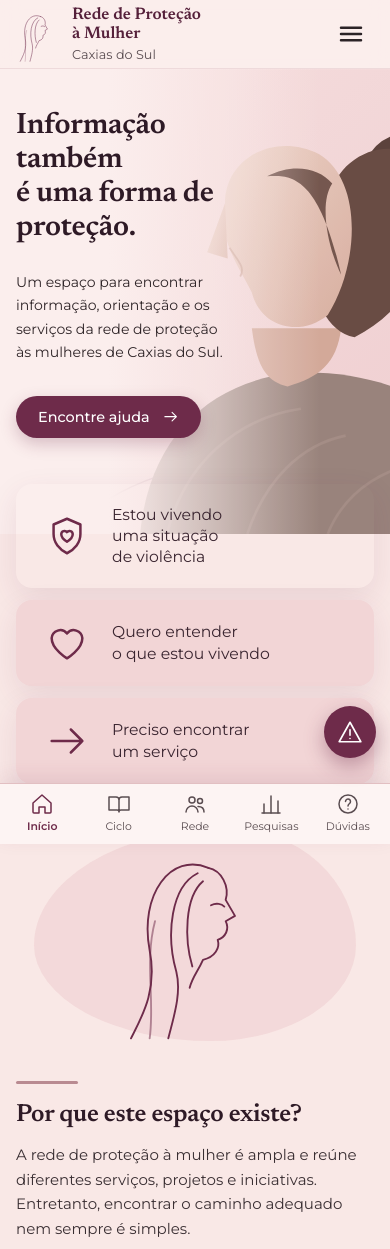
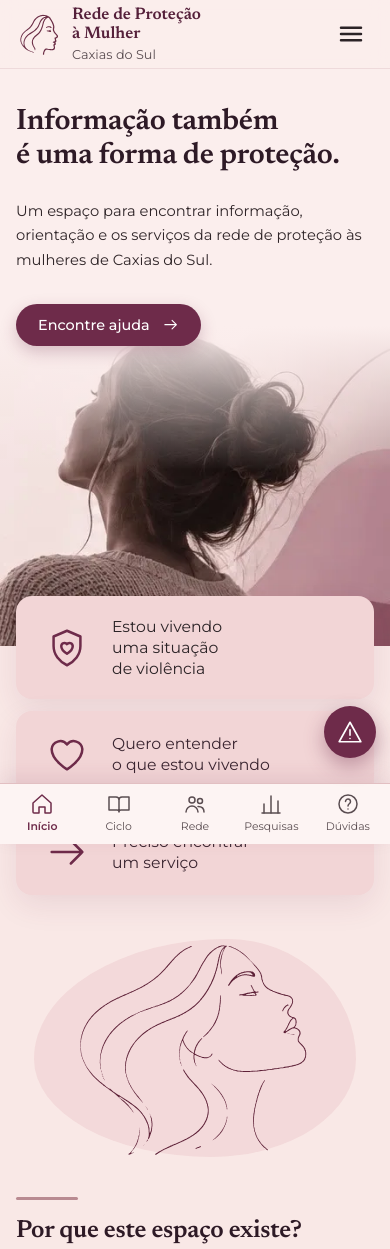
Before and after one commit to Diogo-Dg7/RedeProtWoman, a plain HTML site: page index.html in a window 390 px wide. Shown: the top 1249 px of the page. Drawn offline with Linux system fonts and the light colour scheme.

Commit message:
Aplica logo, foto do hero e ilustração em traço fornecidas
- logo completa no cabeçalho (desktop/tablet) e ícone + texto no celular
- foto real no hero, com hero reorganizado (texto acima, foto abaixo) no celular
- ilustração em traço (mulher-traco.svg) na seção 'Por que este espaço existe?'
- favicon passa a usar o ícone da marca
- corrige fundo do primeiro card de caminhos no celular
- README atualizado com os novos arquivos de imagem

Co-Authored-By: Claude Sonnet 5.5 <noreply@anthropic.com>

```diff
--- a/assets/css/style.css
+++ b/assets/css/style.css
@@ -10,7 +10,7 @@
 html { -webkit-text-size-adjust: 100%; text-size-adjust: 100%; }
 body { overflow-x: clip; -webkit-tap-highlight-color: transparent; }
 button, a, input { touch-action: manipulation; }
-button.path { border: 0; background: none; font: inherit; text-align: left; cursor: pointer; width: 100%; }
+button.path { border: 0; font: inherit; color: inherit; text-align: left; cursor: pointer; width: 100%; }
 body.no-scroll { overflow: hidden; }
 
 /* 1. TOKENS */
@@ -73,7 +73,9 @@ p { margin: 0 0 1em; }
 .site-header { position: sticky; top: 0; z-index: 50; background: rgba(251, 238, 237, .92); backdrop-filter: blur(10px); border-bottom: 1px solid rgba(185, 138, 145, .2); }
 .header-inner { display: flex; align-items: center; gap: 28px; min-height: 92px; }
 .brand { display: flex; align-items: center; gap: 14px; padding-right: 28px; border-right: 1px solid var(--line); }
-.brand img { width: 52px; height: 68px; object-fit: contain; }
+.brand-full { height: 64px; width: auto; }
+.brand-icon, .brand-text { display: none; }
+.brand-icon { width: 46px; height: 48px; object-fit: contain; }
 .brand-text { font-family: var(--serif); font-size: 1.3rem; line-height: 1.1; color: var(--plum-dark); font-weight: 600; }
 .brand-text small { display: block; font: 400 .8rem var(--sans); color: var(--ink-soft); margin-top: 4px; }
 .main-nav { display: flex; gap: 30px; flex: 1; }
@@ -87,7 +89,7 @@ p { margin: 0 0 1em; }
 /* 4. HERO */
 .hero { position: relative; overflow: hidden; min-height: 520px; background: var(--bg-soft); }
 .hero-art { position: absolute; inset: 0 0 0 38%; }
-.hero-art img { width: 100%; height: 100%; object-fit: cover; object-position: left center; }
+.hero-art img { width: 100%; height: 100%; object-fit: cover; object-position: right center; }
 .hero-art::after { content: ""; position: absolute; inset: 0; background: linear-gradient(90deg, var(--bg-soft) 0%, rgba(251, 238, 237, .55) 28%, transparent 60%); }
 .hero-inner { position: relative; z-index: 2; padding-block: 76px 130px; max-width: 700px; margin-left: max(24px, calc((100% - var(--wrap)) / 2)); }
 .hero h1 { margin-bottom: 26px; }
@@ -96,7 +98,7 @@ p { margin: 0 0 1em; }
 /* 5. TRÊS CAMINHOS */
 .paths { position: relative; z-index: 5; margin-top: -62px; }
 .paths-bar { display: grid; grid-template-columns: repeat(3, 1fr); background: var(--card); border-radius: var(--radius-lg); box-shadow: var(--shadow); padding: 8px; }
-.path { display: flex; align-items: center; gap: 22px; padding: 26px 34px; border-radius: 22px; transition: background .2s; color: #3a2530; }
+.path { background: transparent; display: flex; align-items: center; gap: 22px; padding: 26px 34px; border-radius: 22px; transition: background .2s; color: #3a2530; }
 .path + .path { border-left: 1px solid rgba(110, 43, 74, .25); border-radius: 0; }
 .path:hover { background: rgba(255, 255, 255, .45); }
 .path .ico { width: 46px; height: 46px; color: var(--plum); stroke-width: 1.3; }
@@ -109,7 +111,7 @@ p { margin: 0 0 1em; }
 .why strong { color: var(--plum-dark); display: block; margin-top: 4px; margin-bottom: 26px; }
 .why-art { position: relative; min-height: 300px; display: grid; place-items: center; }
 .why-art::before { content: ""; position: absolute; inset: 0 -40px 0 10%; background: var(--card); border-radius: 60% 40% 45% 55% / 55% 55% 45% 45%; opacity: .75; }
-.why-art img { position: relative; width: min(300px, 70%); }
+.why-art img { position: relative; width: min(380px, 80%); }
 
 .nav-cards { display: grid; grid-template-columns: repeat(5, 1fr); gap: 18px; margin-top: 8px; }
 .nav-card { display: flex; flex-direction: column; align-items: center; justify-content: center; text-align: center; gap: 12px; min-height: 120px; padding: 22px 14px; background: var(--card); border-radius: var(--radius); font-size: .92rem; font-weight: 500; color: #33222c; transition: transform .2s, box-shadow .2s, background .2s; }
@@ -252,7 +254,6 @@ p { margin: 0 0 1em; }
   body { padding-bottom: 74px; font-size: 15px; }
   .wrap { width: min(var(--wrap), 100% - 32px); }
   .brand-text { font-size: 1.05rem; }
-  .brand img { width: 42px; height: 56px; }
   .hero-art { inset: 0 0 0 42%; }
   .hero-art::after { background: linear-gradient(90deg, var(--bg-soft) 0%, rgba(251, 238, 237, .5) 40%, transparent 75%); }
   .hero-inner { padding-block: 40px 96px; max-width: 100%; margin-left: 16px; margin-right: 16px; }
@@ -327,13 +328,13 @@ p { margin: 0 0 1em; }
   /* Hero empilhado: texto em cima, ilustração integrada embaixo-direita */
   .hero { min-height: 430px; }
   .hero-art { inset: auto 0 0 auto; width: 72%; height: 100%; }
-  .hero-art img { object-position: 30% center; }
+  .hero-art img { object-position: 70% center; }
 
   .paths-bar { grid-template-columns: 1fr; gap: 12px; padding: 0; background: transparent; }
   .path, .path + .path { border: 0; border-radius: var(--radius); }
 
   .why-art { min-height: 200px; }
-  .why-art img { width: 160px; }
+  .why-art img { width: 240px; }
   .why .btn { width: 100%; }
 
   .nav-cards { grid-template-columns: 1fr 1fr; gap: 12px; }
@@ -376,7 +377,7 @@ p { margin: 0 0 1em; }
   .wrap { width: calc(100% - 28px); }
   .brand-text { font-size: .95rem; }
   .brand-text small { font-size: .7rem; }
-  .brand img { width: 36px; height: 48px; }
+  .brand-icon { width: 38px; height: 40px; }
   .hero h1 { font-size: 1.6rem; }
   .hero p { font-size: .82rem; max-width: 190px; }
   .nav-cards { grid-template-columns: 1fr; }
@@ -392,3 +393,22 @@ p { margin: 0 0 1em; }
   body { padding-bottom: 0; }
   .fab-help { bottom: 14px; }
 }
+
+/* Logo: completa no desktop/tablet, ícone + texto no celular */
+@media (max-width: 680px) {
+  .brand-full { display: none; }
+  .brand-icon, .brand-text { display: block; }
+  .brand { gap: 10px; }
+}
+@media (min-width: 681px) and (max-width: 900px) { .brand-full { height: 54px; } }
+
+/* Hero no celular: texto em cima, foto embaixo (sem sobrepor o texto) */
+@media (max-width: 680px) {
+  .hero { min-height: 0; }
+  .hero-inner { padding-block: 36px 300px; }
+  .hero-art { inset: auto 0 0 0; width: 100%; height: 320px; opacity: 1; }
+  .hero-art img { object-position: 60% center; }
+  .hero-art::after { background: linear-gradient(180deg, var(--bg-soft) 0%, rgba(251, 238, 237, .6) 18%, transparent 45%); }
+  .hero p { max-width: 100%; font-size: .92rem; }
+  .hero h1 { max-width: 100%; }
+}
--- a/assets/js/main.js
+++ b/assets/js/main.js
@@ -58,7 +58,8 @@
   header.innerHTML = `
     <div class="wrap header-inner">
       <a class="brand" href="${ROOT}index.html" aria-label="Rede de Proteção à Mulher – página inicial">
-        <img src="${ROOT}assets/img/face-line.svg" alt="">
+        <img class="brand-full" src="${ROOT}assets/img/logo-completa.svg" alt="Rede de Proteção à Mulher – Caxias do Sul">
+        <img class="brand-icon" src="${ROOT}assets/img/logo-icone.svg" alt="">
         <span class="brand-text">Rede de Proteção<br>à Mulher<small>Caxias do Sul</small></span>
       </a>
       <nav class="main-nav" id="main-nav" aria-label="Principal">
--- a/index.html
+++ b/index.html
@@ -16,7 +16,7 @@
   <main id="conteudo">
     <!-- HERO -->
     <section class="hero">
-      <div class="hero-art"><img src="assets/img/hero.svg" alt=""></div>
+      <div class="hero-art"><img src="assets/img/hero-foto.png" alt=""></div>
       <div class="hero-inner">
         <h1>Informação também<br>é uma forma de proteção.</h1>
         <p>Um espaço para encontrar informação, orientação e os serviços da rede de proteção às mulheres de Caxias do Sul.</p>
@@ -42,7 +42,7 @@
         <strong>Este site nasce para aproximar informação e proteção.</strong>
         <a class="btn btn--ghost" href="pages/contexto.html">Conheça nossa proposta <span data-icon="arrow"></span></a>
       </div>
-      <div class="why-art"><img src="assets/img/face-line.svg" alt="Ilustração em linha de um rosto feminino de perfil"></div>
+      <div class="why-art"><img src="assets/img/mulher-traco.svg" alt="Ilustração em linha de uma mulher"></div>
     </section>
 
     <!-- CARDS -->
```
Also changed, not shown: assets/img/face-line.svg (deleted), assets/img/favicon.svg, assets/img/hero-foto.png (added), assets/img/hero.svg (deleted), assets/img/logo-completa.svg (added), assets/img/logo-icone.svg (added), assets/img/mulher-traco.svg (added), 1 other file.
